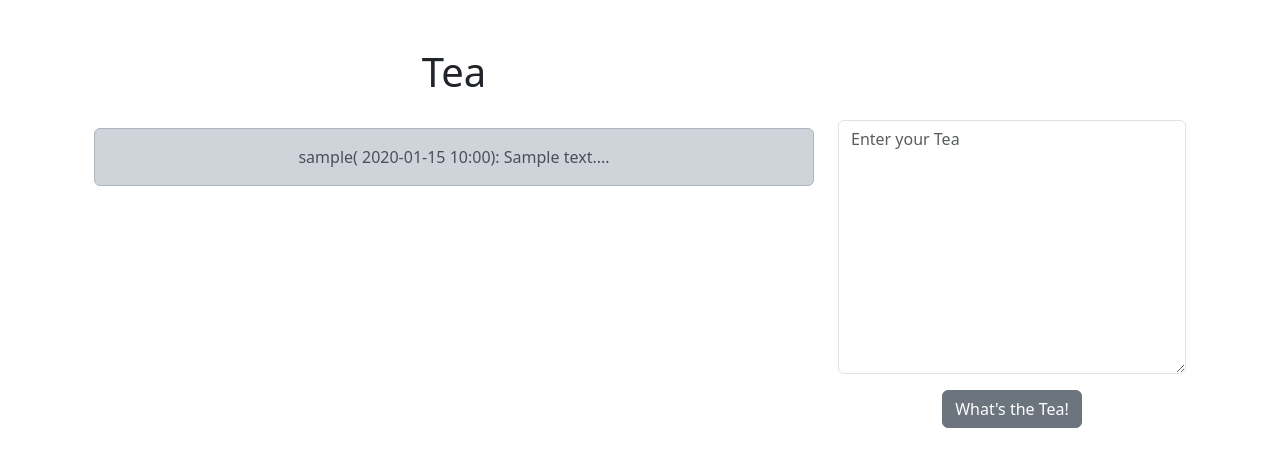
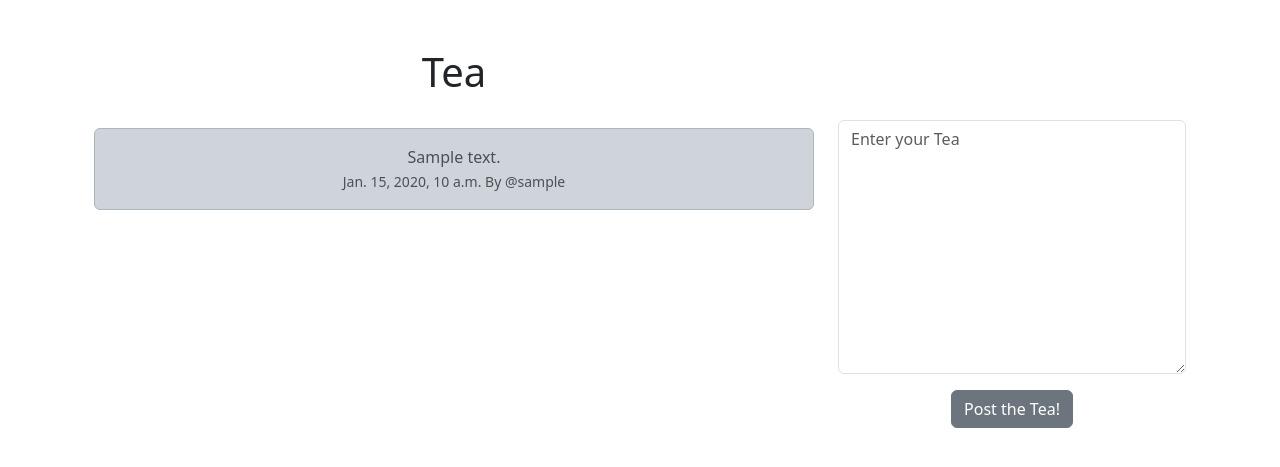
Before and after one commit to youngrokkim2017/twitter_django, a Django app: template teatime/templates/home.html in a window 1280 px wide. Shown: the part 56-523 px from the top of the page. Run offline with Django 5.2, Linux system fonts and the light colour scheme; tables that the repository leaves empty hold one stand-in row (values such as "Sample post"); the template is opened without the code that fills it: values that come from a table or form of the project are taken from there, most other values are stand-ins (such as "Sample title", 1, 10 or a date in 2020).

Commit message:
Update page format

```diff
--- a/teatime/templates/home.html
+++ b/teatime/templates/home.html
@@ -8,7 +8,11 @@
             <br />
             {% for tea in teas %}
                 <div class="alert alert-dark" role="alert">
-                    {{ tea }}
+                    {{ tea.body }}
+                    <br />
+                    <small class="text-muted">
+                        {{ text.created_at }} By @{{ tea.user.username }}
+                    </small>
                 </div>
                 <br /><br />
             {% endfor %}
@@ -19,7 +23,7 @@
             <form method=POST>
                 {% csrf_token %}
                 {{ form.as_p }}
-                <button type="submit" class="btn btn-secondary">What's the Tea!</button>
+                <button type="submit" class="btn btn-secondary">Post the Tea!</button>
             </form>
             {% endif %}
         </div>
--- a/teatime/templates/profile.html
+++ b/teatime/templates/profile.html
@@ -10,7 +10,11 @@
                 {% if teas %}
                     {% for tea in teas %}
                         <div class="alert alert-dark" role="alert">
-                            {{ tea }}
+                            {{ tea.body }}
+                            <br />
+                            <small class="text-muted">
+                                {{ text.created_at }} By @{{ tea.user.username }}
+                            </small>
                         </div>
                         <br />
                         <br />
```
